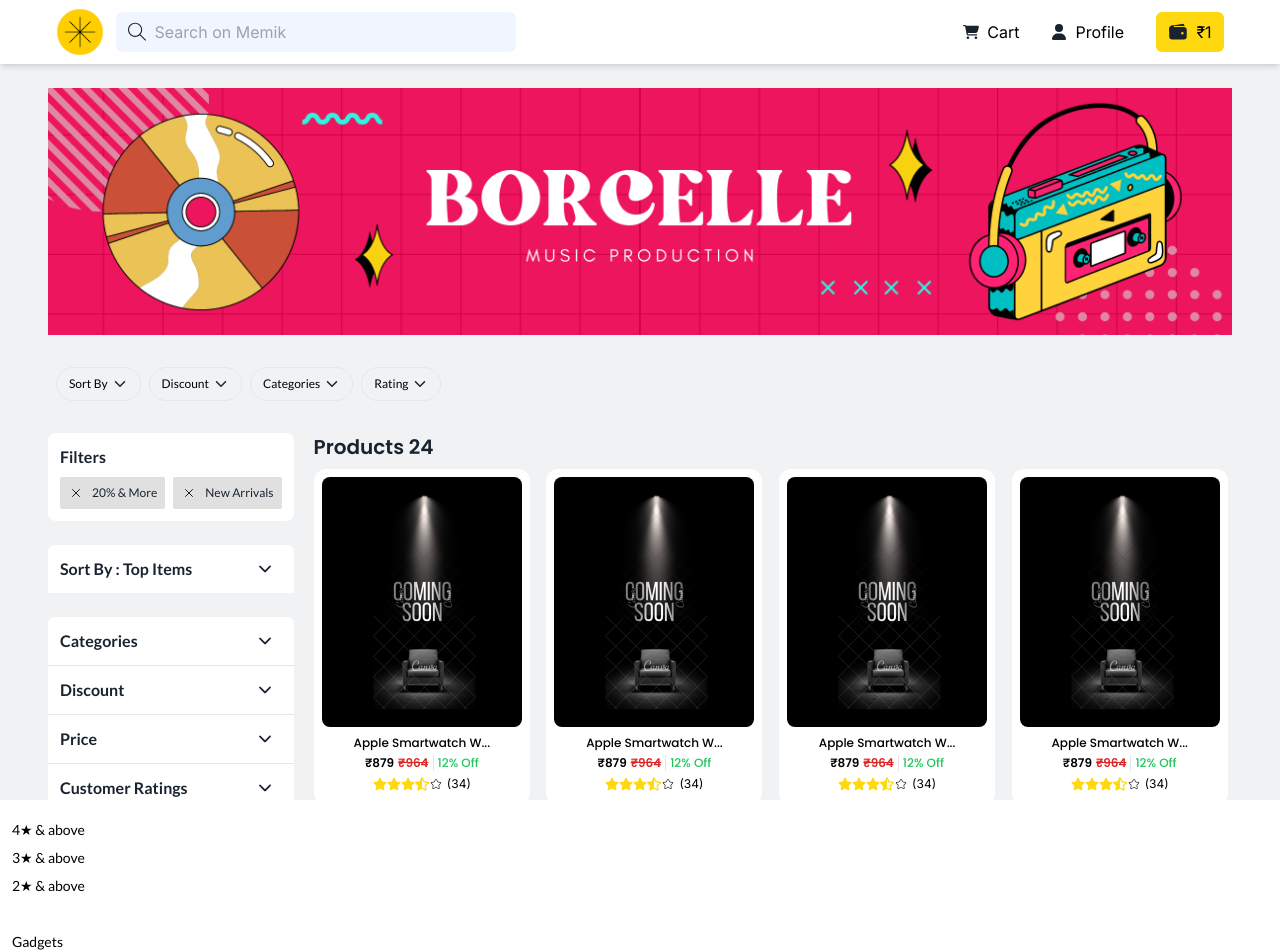
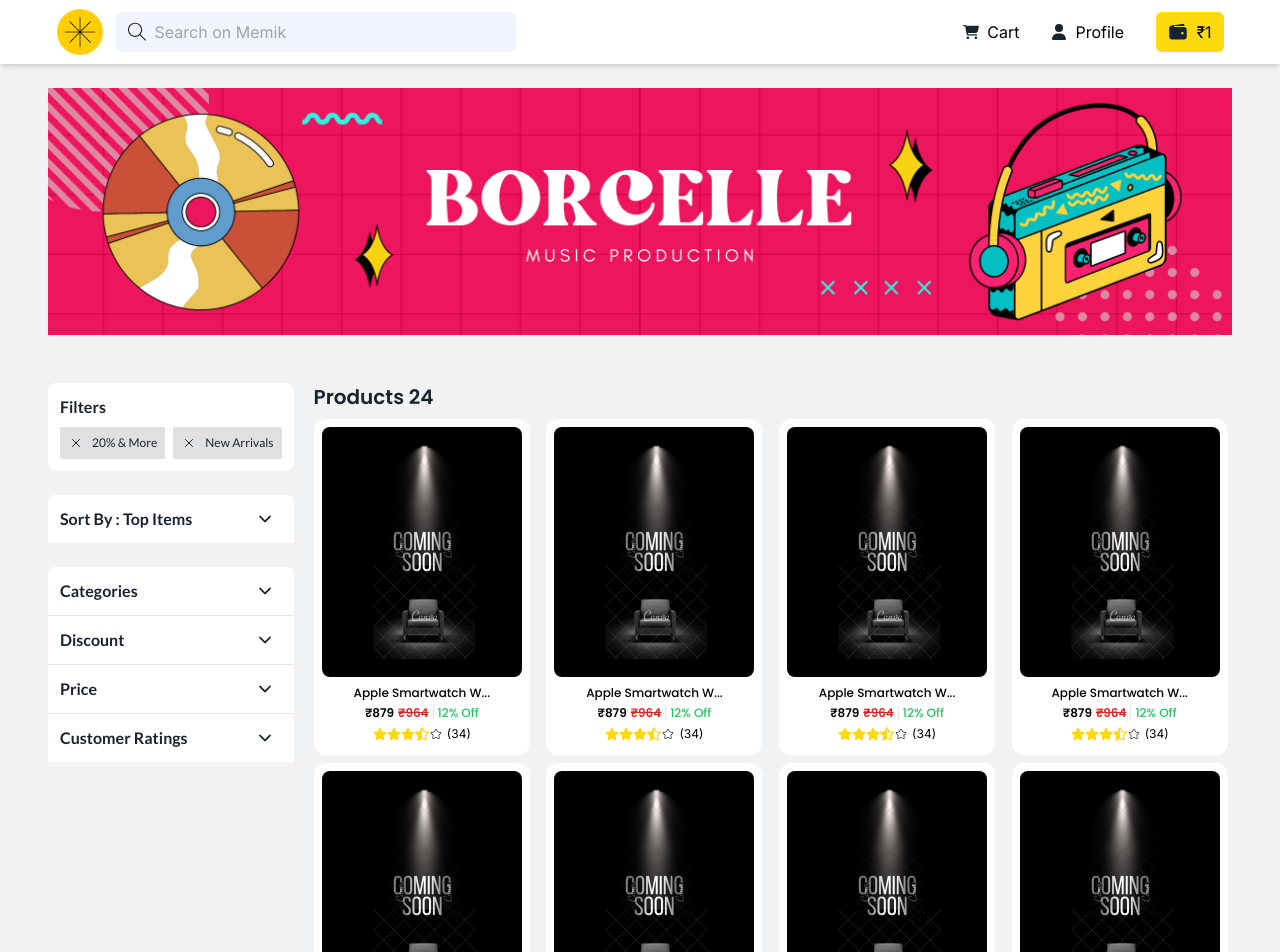
Before and after one commit to mo-amir-code/karteca-frontend, a Next.js app: page /search in a window 1280 px wide. Shown: the top 952 px of the page. Built offline with nearby package versions, Linux system fonts and the light colour scheme.

Commit message:
mobile filters added

```diff
--- a/src/HOC/MaxWidthLayout.tsx
+++ b/src/HOC/MaxWidthLayout.tsx
@@ -2,7 +2,7 @@
 
 const MaxWidthLayout = ({children}:{children:ReactNode}) => {
   return (
-    <div className='max-w-[1200px] mx-auto w-full px-2' >
+    <div className='max-w-[1200px] overflow-hidden mx-auto w-full px-2' >
         {children}
     </div>
   )
--- a/src/app/(home)/layout.tsx
+++ b/src/app/(home)/layout.tsx
@@ -6,9 +6,9 @@
   children: React.ReactNode;
 }>) {
   return (
-    <div className="w-full mobile_view">
+    <div className="w-full max-md:h-screen max-md:overflow-hidden max-md:overflow-y-auto">
       <Header />
-      <main className="my-4 max-md:my-2 max-w-7xl mx-auto overflow-hidden">{children}</main>
+      <main className="my-4 max-md:my-2 max-w-7xl mx-auto">{children}</main>
     </div>
   );
 }
--- a/src/app/(home)/page.tsx
+++ b/src/app/(home)/page.tsx
@@ -1,33 +1,33 @@
-import MaxWidthLayout from '@/HOC/MaxWidthLayout'
-import Categories from '@/components/categories'
-import FooterBanner from '@/components/footerBanner/FooterBanner'
-import HeroSlider from '@/components/heroSlider'
-import TopProducts from '@/components/topProducts'
-import React from 'react'
+import MaxWidthLayout from "@/HOC/MaxWidthLayout";
+import Categories from "@/components/categories";
+import FooterBanner from "@/components/footerBanner/FooterBanner";
+import HeroSlider from "@/components/heroSlider";
+import TopProducts from "@/components/topProducts";
+import React from "react";
 
 const page = () => {
   return (
-    <div className='space-y-3' >
+    <div className="space-y-3 max-md:overflow-y-auto">
       <MaxWidthLayout>
-         <HeroSlider />
+        <HeroSlider />
       </MaxWidthLayout>
       <MaxWidthLayout>
-      <Categories />
+        <Categories />
       </MaxWidthLayout>
       <MaxWidthLayout>
-      <TopProducts text='Top Products' />
-      </MaxWidthLayout>
-      <MaxWidthLayout >
-      <TopProducts text='Best Smartwatch' />
+        <TopProducts text="Top Products" />
       </MaxWidthLayout>
       <MaxWidthLayout>
-      <TopProducts text='First Choice Earphones' />
+        <TopProducts text="Best Smartwatch" />
       </MaxWidthLayout>
       <MaxWidthLayout>
-      <FooterBanner/>
+        <TopProducts text="First Choice Earphones" />
+      </MaxWidthLayout>
+      <MaxWidthLayout>
+        <FooterBanner />
       </MaxWidthLayout>
     </div>
-  )
-}
+  );
+};
 
-export default page
+export default page;
--- a/src/app/globals.css
+++ b/src/app/globals.css
@@ -9,7 +9,7 @@
     @apply transition-all duration-200 cursor-pointer;
   }
   .mobile_view {
-    @apply max-md:h-screen overflow-y-auto;
+    @apply max-md:max-h-screen overflow-hidden;
   }
 }
 
@@ -63,7 +63,7 @@
 
 /* end humberger menu css */
 
-@media (max-width: 640px) {
+@media (max-width: 768px) {
   body {
     background-color: white;
   }
--- a/src/components/filter/FilterField.tsx
+++ b/src/components/filter/FilterField.tsx
@@ -78,6 +78,7 @@
   selected: ListType | ListType[];
   isSort?: boolean;
 }) => {
+
   return (
     <div className={`w-full pb-2 overflow-hidden bg-white smooth_transition `}>
       <ul>
--- a/src/components/filter/MobileFilter.tsx
+++ b/src/components/filter/MobileFilter.tsx
@@ -5,7 +5,7 @@
 
 const MobileFilter = () => {
   return (
-    <div className="p-2 overflow-x-auto hide_scrollbar flex items-center justify-start gap-2" >
+    <div className="p-2 hidden max-md:flex overflow-x-auto hide_scrollbar items-center justify-start gap-2" >
         <MobileTag title="Sort By" list={sortList as [ListType]} isSort={true} />
         <MobileTag title="Discount" list={discount as [ListType]} />
         <MobileTag title="Categories" list={filterCategories as [ListType]} />
--- a/src/components/filter/MobileTag.tsx
+++ b/src/components/filter/MobileTag.tsx
@@ -18,7 +18,7 @@
     isSort ? list[0] : []
   );
 
-  const handleSelect = (target: ListType) => {
+  const handleSelect = ({target}:{target:ListType}) => {
     handleSelectUtil({
       isSort: isSort ? true : false,
       setSelected,
@@ -28,6 +28,7 @@
   };
 
   return (
+    <>
     <div
       onClick={() => setIsOpen((prev) => !prev)}
       style={{ maxWidth: "max-content" }}
@@ -40,10 +41,10 @@
           !isOpen ? "rotate-0" : "rotate-180"
         }`}
       />
-
-      <div
+    </div>
+    <div
         className={`absolute bottom-0 left-0 w-full py-4 ${
-          isOpen ? "translate-y-0" : "translate-y-[100%]"
+          isOpen ? "translate-y-0" : "translate-y-[100%] hidden"
         } smooth_transition bg-white z-10`}
       >
         <FilterFieldOptions
@@ -53,7 +54,7 @@
           isSort={isSort ? true : false}
         />
       </div>
-    </div>
+    </>
   );
 };
 
--- a/src/utils/services.ts
+++ b/src/utils/services.ts
@@ -43,6 +43,7 @@
   selected,
   target,
 }: HandleSelectUtilType) => {
+
   if (isSort) {
     setSelected(target);
   } else {
@@ -50,7 +51,7 @@
     const isExist = newSelected.find((item) => item.value === target.value);
 
     if (!isExist) {
-      newSelected.push(target);
+      newSelected.push({...target});
       setSelected(newSelected);
     } else {
       const filtered = newSelected.filter(
```
